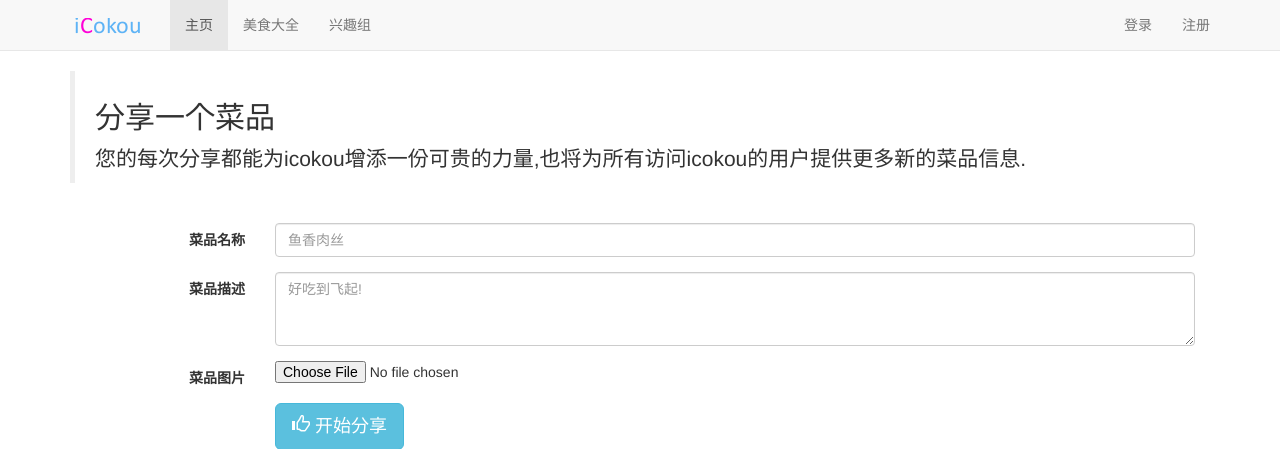
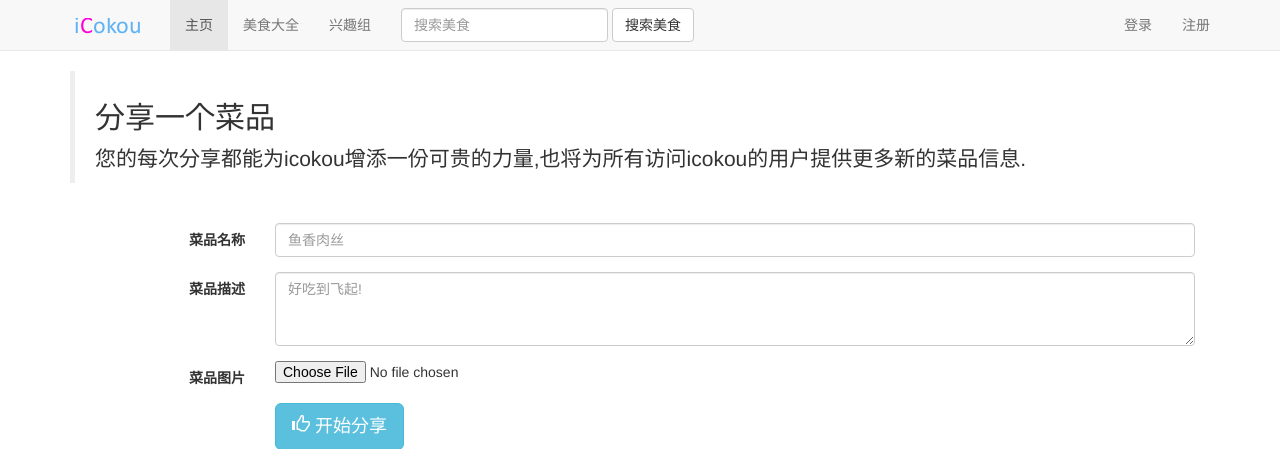
Before and after one commit to alanshi/icokou, a Django app: a page that uses icokou/templates/navbar.html in a window 1280 px wide. Shown: the top 449 px of the page. Run offline with Django 3.2, Linux system fonts and the light colour scheme; some libraries are stand-ins or nearby versions.

Commit message:
Add ???????? Up ?????????

```diff
--- a/icokou/templates/food/viewFood.html
+++ b/icokou/templates/food/viewFood.html
@@ -4,7 +4,7 @@
 {% block content %}
     <div class="row featurette">
         <div class="col-md-4">
-            <img src="{{food.obj.pic}}"  class="thumbnail"/>
+            <img src="{{food.obj.pic}}" style="width: 350px; height: 320px;" class="thumbnail"/>
         </div>
 
         <div class="col-md-8">
--- a/icokou/templates/navbar.html
+++ b/icokou/templates/navbar.html
@@ -17,6 +17,12 @@
         <li><a href="#food">美食大全</a></li>
         <li><a href="#group">兴趣组</a></li>
       </ul>
+      <form class="navbar-form navbar-left" role="search">
+        <div class="form-group">
+          <input type="text" class="form-control" placeholder="搜索美食">
+        </div>
+      <button type="submit" class="btn btn-default">搜索美食</button>
+      </form>
 
       <ul class="nav navbar-nav navbar-right">
         {%if user.uuid%}
```
